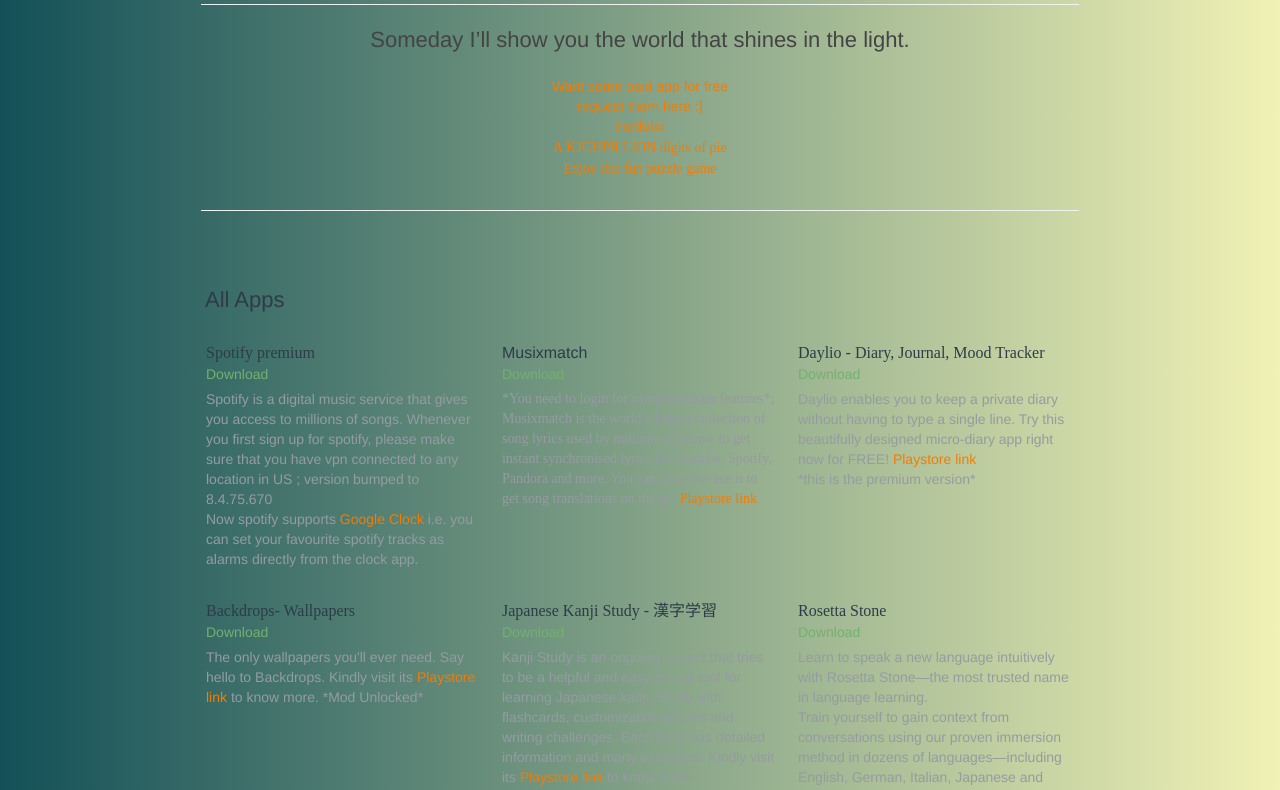
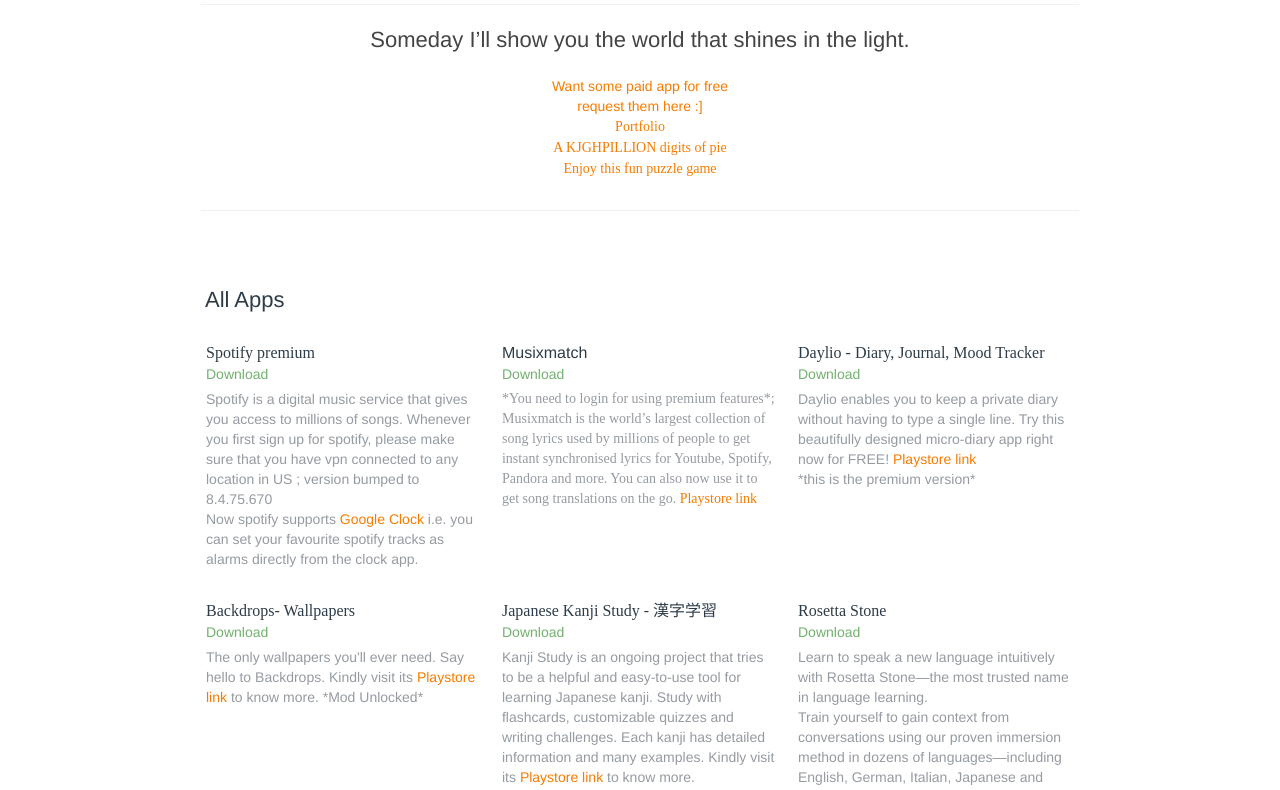
Before and after one commit to strawhatpirateapps/strawhatpirateapps.github.io, a plain HTML site: page index.html in a window 1280 px wide. Shown: the part 136-926 px from the top of the page. Drawn offline with Linux system fonts and the light colour scheme; a web font is replaced by a local one.

Commit message:
removed gradient

```diff
--- a/index.html
+++ b/index.html
@@ -8,15 +8,6 @@
 		<style>
 		#link { color: #F79862: }
 
-			#grad {
-			background: linear-gradient(35deg, #CCFFFF,#ffcccc);
-			border-radius: 5px;
-			}
-	       <!-- #grad {
-		background: #F1F2B5;  /* fallback for old browsers */
-background: -webkit-linear-gradient(to right, #135058, #F1F2B5);  /* Chrome 10-25, Safari 5.1-6 */
-background: linear-gradient(to right, #135058, #F1F2B5); /* W3C, IE 10+/ Edge, Firefox 16+, Chrome 26+, Opera 12+, Safari 7+ */
-}-->
 		</style>
 
 		<link href="colors_orange.css" media="screen" rel="stylesheet" type="text/css" />
```
